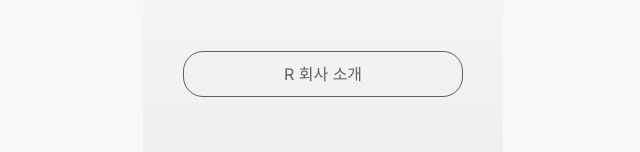
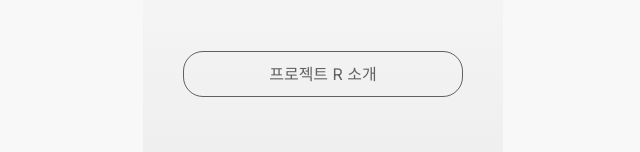
Before and after one commit to banzzak/recommendation-best-web, a Next.js app: page /1 in a window 1280 px wide. Shown: the part 304-456 px from the top of the page, without its empty margins (317-957 px from the left). Built offline with nearby package versions, Linux system fonts and the light colour scheme; no server answers; the database is empty.

Commit message:
프로젝트 R 소개 최고의 상품 text

```diff
--- a/pages/[keyword].tsx
+++ b/pages/[keyword].tsx
@@ -143,7 +143,7 @@ const DetailPage: NextPage<Props> = ({hasSearchResult, keyword, recommendedKeywo
                     </div>
                     <button className={styles.button1} onClick={handleClickAbout}>
                       <div className={styles.rWrapper}>
-                        <div className={styles.r1}>R 회사 소개</div>
+                        <div className={styles.r1}>프로젝트 R 소개</div>
                       </div>
                     </button>
                   </div>
```
